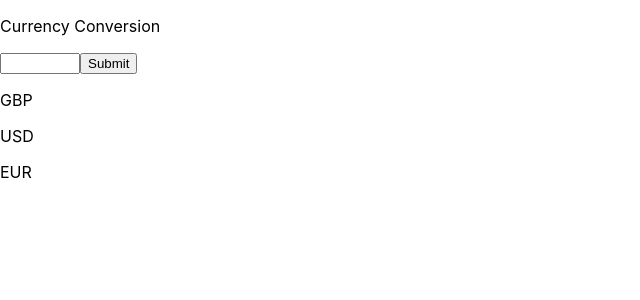
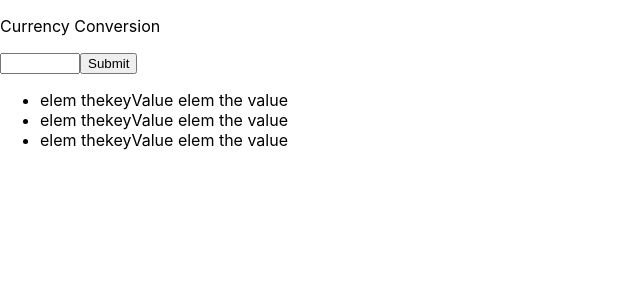
Before and after one commit to Lorenatacal/currency-conversion, a React (Create React App) app: page / in a window 1280 px wide. Shown: the top 300 px of the page, without its empty margins (0-640 px from the left). Built offline with nearby package versions, Linux system fonts and the light colour scheme.

Commit message:
Add currency in unordered list

```diff
--- a/src/CurrencyConversion.js
+++ b/src/CurrencyConversion.js
@@ -6,8 +6,7 @@ class CurrencyConvertor extends React.Component {
     super (props);
     this.state = {
       amount: '',
-      USD: '',
-      EUR: '',
+      data: '',
     };
     this.handleChange = this.handleChange.bind (this);
     this.handleSubmit = this.handleSubmit.bind (this);
@@ -29,8 +28,7 @@ class CurrencyConvertor extends React.Component {
       })
       .then (response => {
         this.setState ({
-          USD: response.data.USD,
-          EUR: response.data.EUR,
+          data: response.data,
         });
       })
       .catch (function (error) {
@@ -41,6 +39,12 @@ class CurrencyConvertor extends React.Component {
   }
 
   render () {
+    const currencies = [
+      {GBP: this.state.amount},
+      {USD: this.state.data.USD},
+      {EUR: this.state.data.EUR},
+    ];
+
     return (
       <div>
         <form onSubmit={this.handleSubmit}>
@@ -53,9 +57,16 @@ class CurrencyConvertor extends React.Component {
           />
           <input type="submit" value="Submit" />
         </form>
-        <p>{this.state.amount} GBP</p>
-        <p>{this.state.USD} USD</p>
-        <p>{this.state.EUR} EUR</p>
+        <ul>
+          {currencies.map ((elem, index) => {
+            return (
+              <li key={index}>
+                <span>elem thekeyValue</span>
+                <span> elem the value</span>
+              </li>
+            );
+          })}
+        </ul>
       </div>
     );
   }
```
